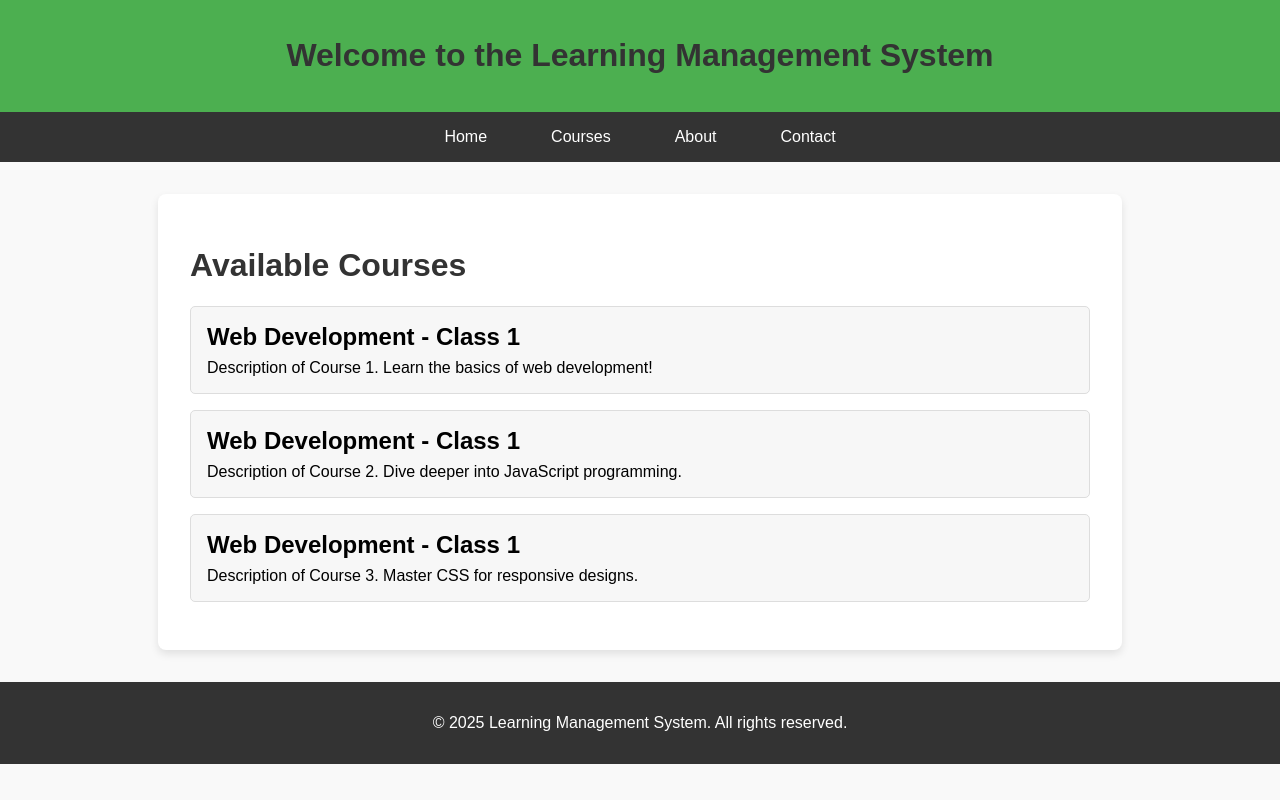
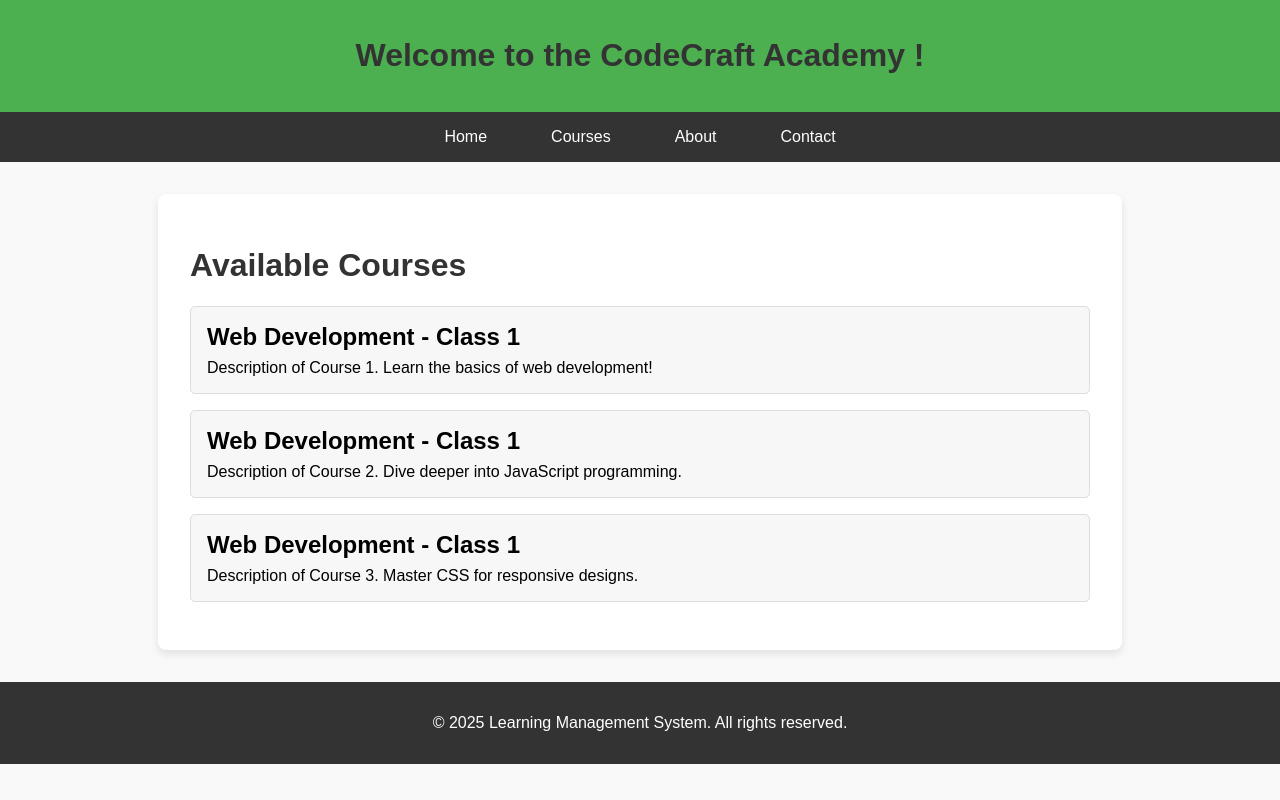
Before and after one commit to gibaohung-dev/lmsweb, a plain HTML site: page index.html in a window 1280 px wide. Drawn offline with Linux system fonts and the light colour scheme.

Commit message:
Update index.html

```diff
--- a/index.html
+++ b/index.html
@@ -69,7 +69,7 @@
 </head>
 <body>
     <header>
-        <h1>Welcome to the Learning Management System</h1>
+        <h1>Welcome to the CodeCraft Academy !</h1>
     </header>
     <nav>
         <a href="index.html">Home</a>
```
